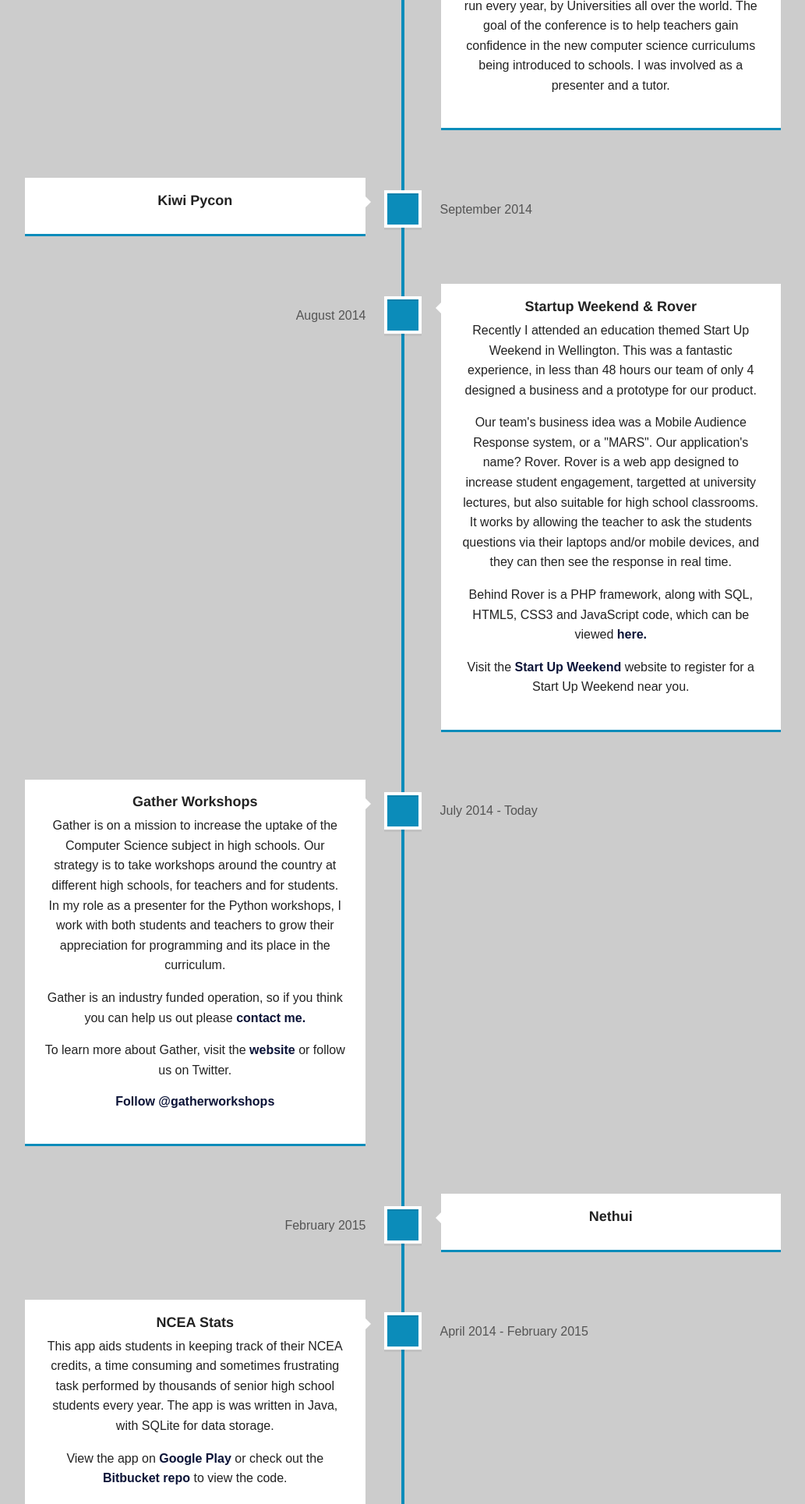
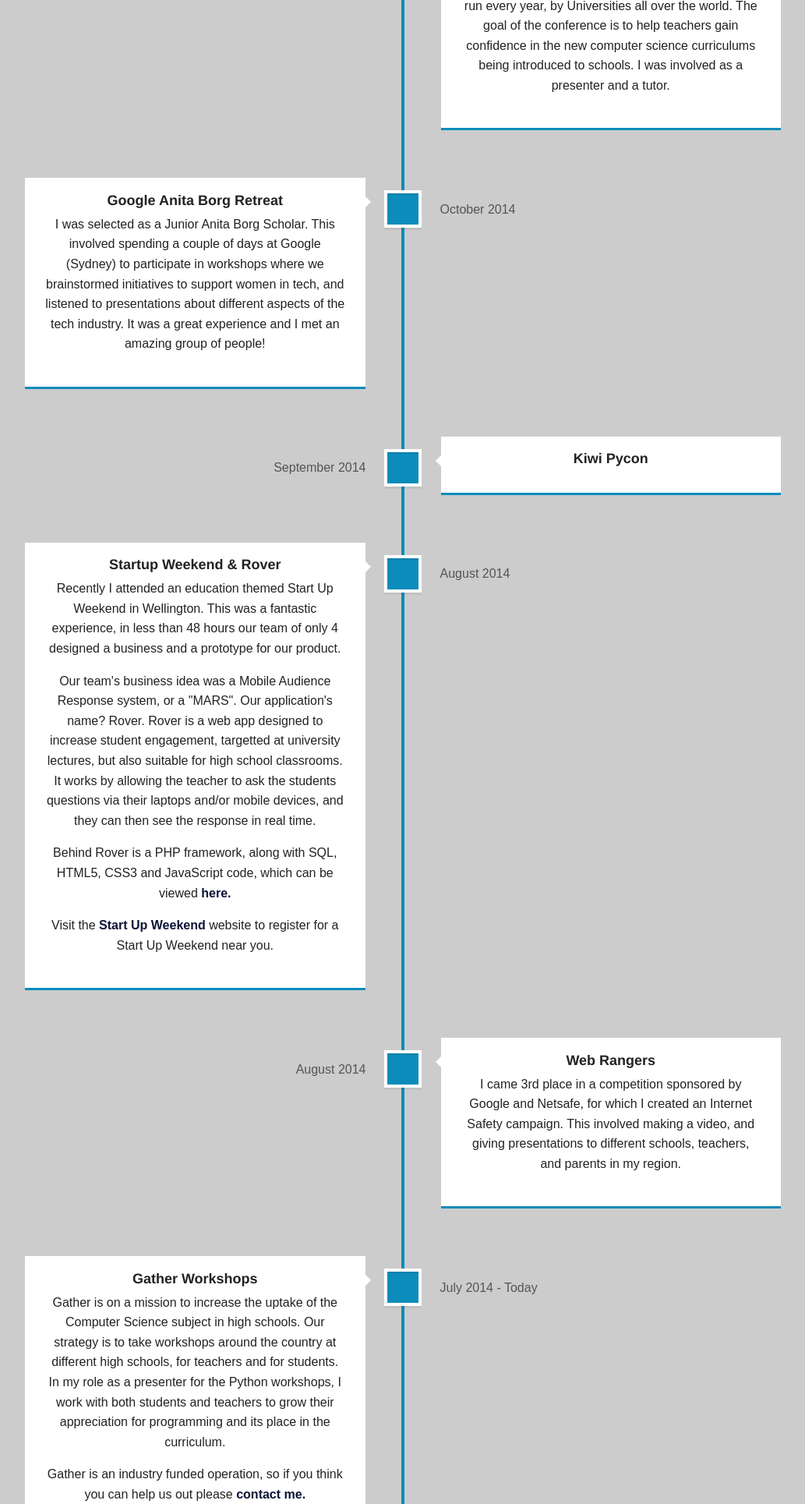
Before and after one commit to hayleycodes/personal-website, a Python web app: template templates/timeline.html in a window 1280 px wide. Shown: the part 2412-4341 px from the top of the page at 78% size, without its empty margins (123-1156 px from the left). Run offline with Jinja, Linux system fonts and the light colour scheme; the template is opened without the code that fills it, so the values that code supplies are empty; some libraries are stand-ins or nearby versions.

Commit message:
adding things to the timeline

```diff
--- a/templates/timeline.html
+++ b/templates/timeline.html
@@ -152,6 +152,18 @@
             <div class="cd-timeline-img cd-picture">
             </div>
             <div class="cd-timeline-content">
+                <h3>Google Anita Borg Retreat</h3>
+                <p>
+                    I was selected as a Junior Anita Borg Scholar. This involved spending a couple of days at Google (Sydney) to participate in workshops where we brainstormed initiatives to support women in tech, and listened to presentations about different aspects of the tech industry. It was a great experience and I met an amazing group of people!
+                </p>
+                <span class="cd-date">October 2014</span>
+            </div>
+        </div>
+
+        <div class="cd-timeline-block">
+            <div class="cd-timeline-img cd-picture">
+            </div>
+            <div class="cd-timeline-content">
                 <h3>Kiwi Pycon</h3>
                 <p>
                 </p>
@@ -175,6 +187,18 @@
                 </p>
                 <p>
                     Visit the <a href="http://startupweekend.org/" target="_blank">Start Up Weekend</a> website to register for a Start Up Weekend near you.
+                </p>
+                <!--a href="#0" class="cd-read-more">Read more</a-->
+                <span class="cd-date">August 2014</span>
+            </div>
+        </div>
+
+        <div class="cd-timeline-block">
+            <div class="cd-timeline-img cd-picture"></div>
+            <div class="cd-timeline-content">
+                <h3>Web Rangers</h3>
+                <p>
+                    I came 3rd place in a competition sponsored by Google and Netsafe, for which I created an Internet Safety campaign. This involved making a video, and giving presentations to different schools, teachers, and parents in my region.
                 </p>
                 <!--a href="#0" class="cd-read-more">Read more</a-->
                 <span class="cd-date">August 2014</span>
@@ -218,7 +242,7 @@
                 <p>
                 </p>
                 <!--a href="#0" class="cd-read-more">Read more</a-->
-                <span class="cd-date">February 2015</span>
+                <span class="cd-date">July 2014</span>
             </div>
         </div>
 
```
